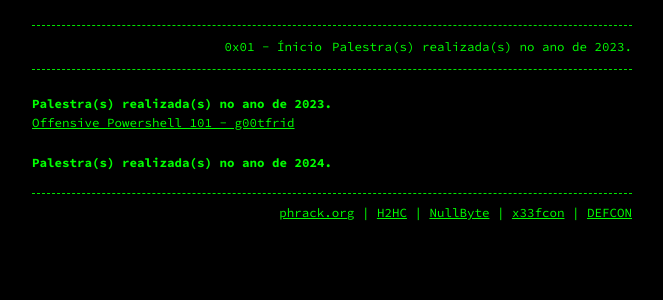
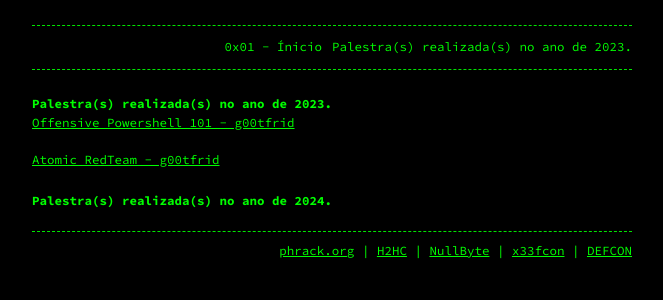
Before and after one commit to AFKConference/afkconference.github.io, a Jekyll site: the page built from talks.md, in a window 1280 px wide. Shown: the top 300 px of the page, without its empty margins (308-971 px from the left). Built offline with Jekyll 4.4.1, drawn with Linux system fonts in a browser that asks for light colours; our own code applies the rules of GitHub Pages for plain Markdown files.

Commit message:
Update talks.md

```diff
--- a/talks.md
+++ b/talks.md
@@ -1,4 +1,5 @@
 # Palestra(s) realizada(s) no ano de 2023.
-<a href="/assets/Offensive Powershell 101 - g0ttfrid.pdf">Offensive Powershell 101 - g00tfrid</a>
+<a href="/assets/Offensive Powershell 101 - g0ttfrid.pdf">Offensive Powershell 101 - g00tfrid</a><br>
+<a href="/assets/Atomic RedTeam - g0ttfrid.pdf">Atomic RedTeam - g00tfrid</a>
 
 # Palestra(s) realizada(s) no ano de 2024.
```
